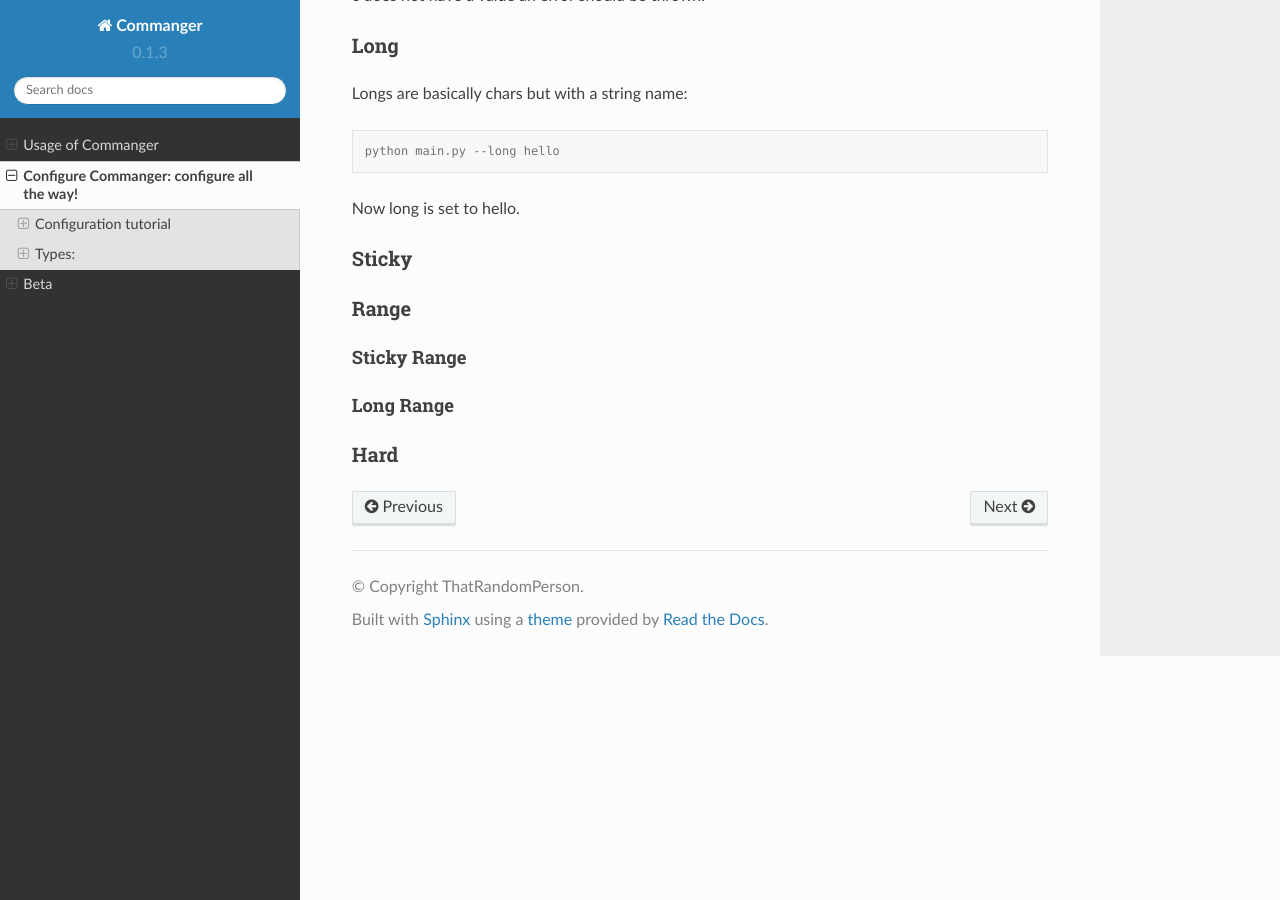
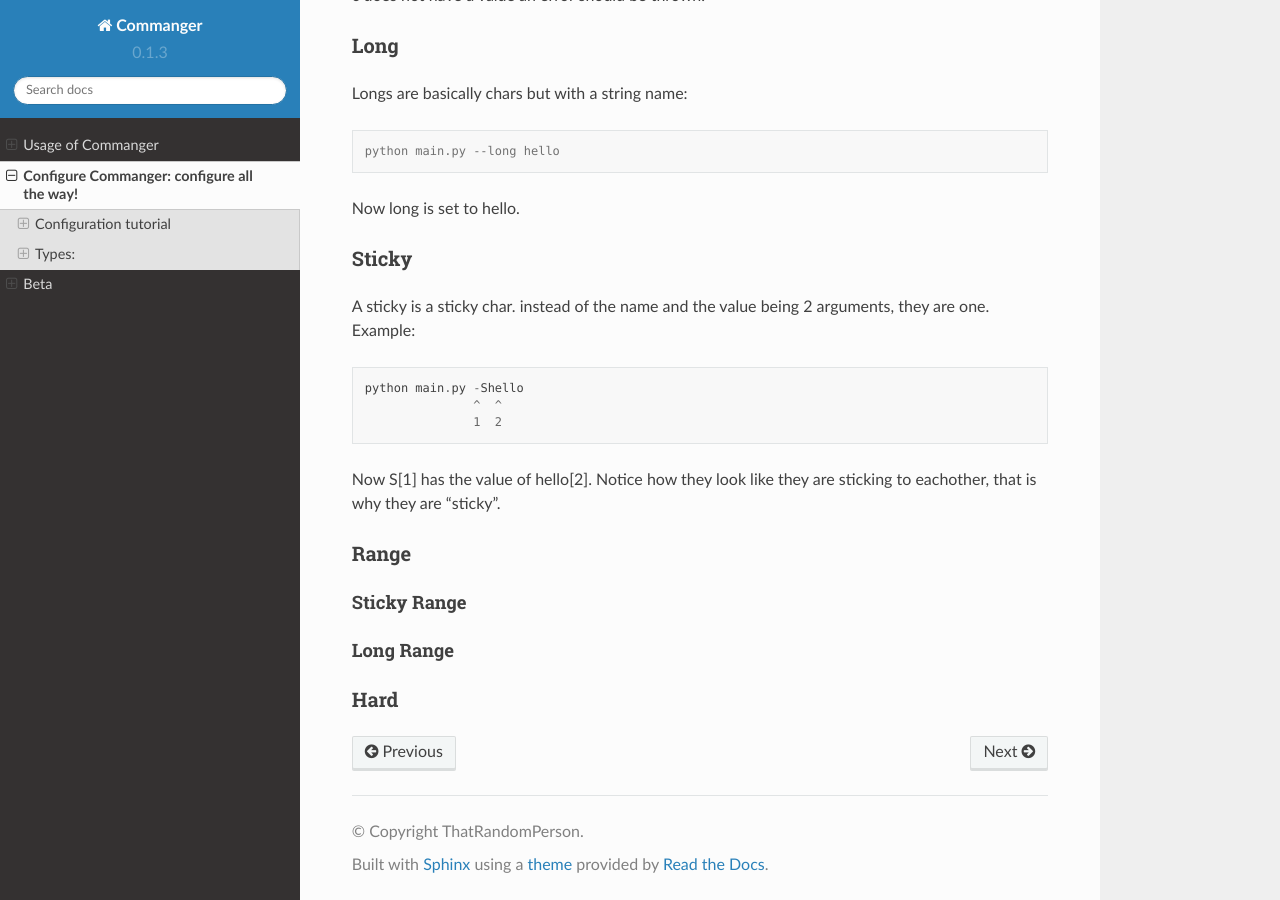
Before and after one commit to thatrandomperson5/commanger-docs, a Sphinx documentation site: the page built from docs/source/configure.rst, in a window 1280 px wide and 900 px high, scrolled down 3379 px. Built offline with Sphinx 7.4.7 and the Read the Docs theme 2.0.0, drawn with Linux system fonts in a browser that asks for light colours.

Commit message:
Update configure.rst

```diff
--- a/docs/source/configure.rst
+++ b/docs/source/configure.rst
@@ -182,6 +182,17 @@ Now long is set to hello.
 Sticky
 =====
 
+A sticky is a sticky char. instead of the name and the value being 2 arguments, they are one. Example:
+
+.. code::
+
+ python main.py -Shello
+                ^  ^
+                1  2
+..
+
+Now S[1] has the value of hello[2]. Notice how they look like they are sticking to eachother, that is why they are "sticky".
+
 Range
 =====
 
```
